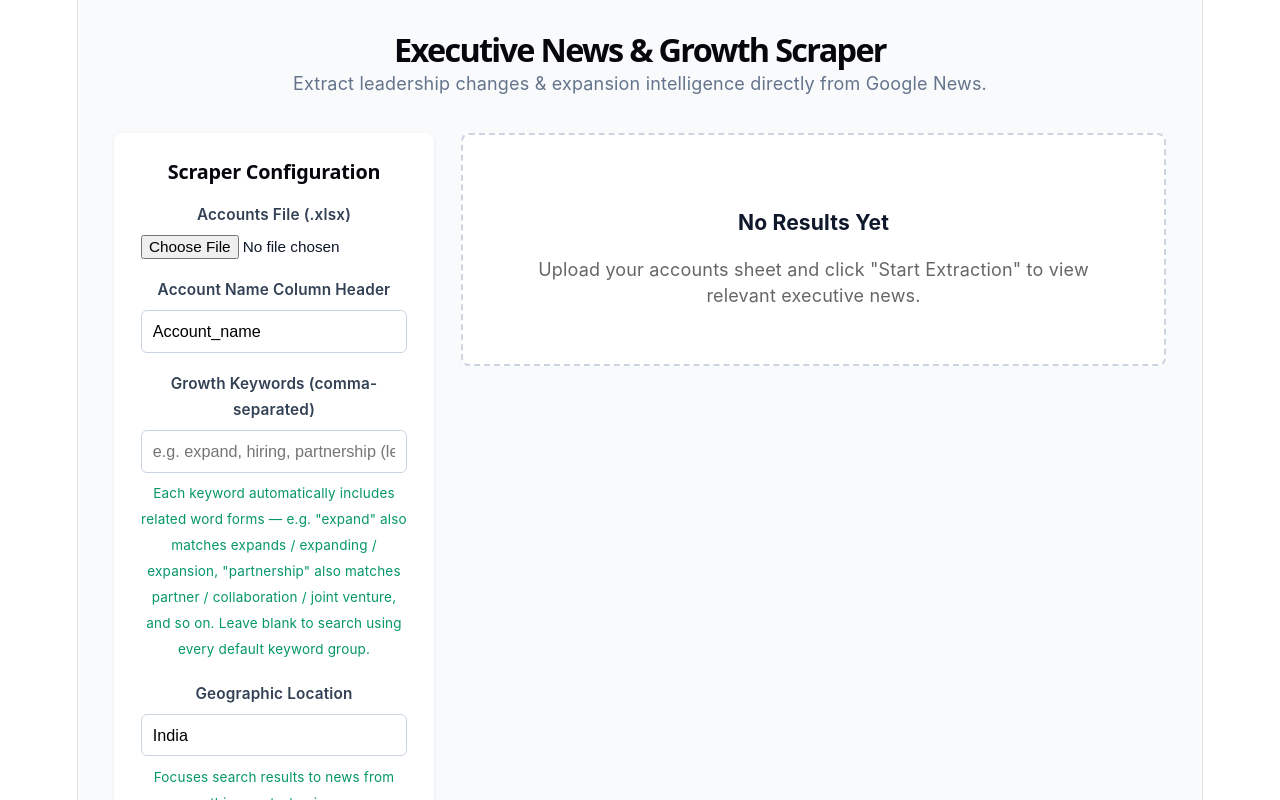
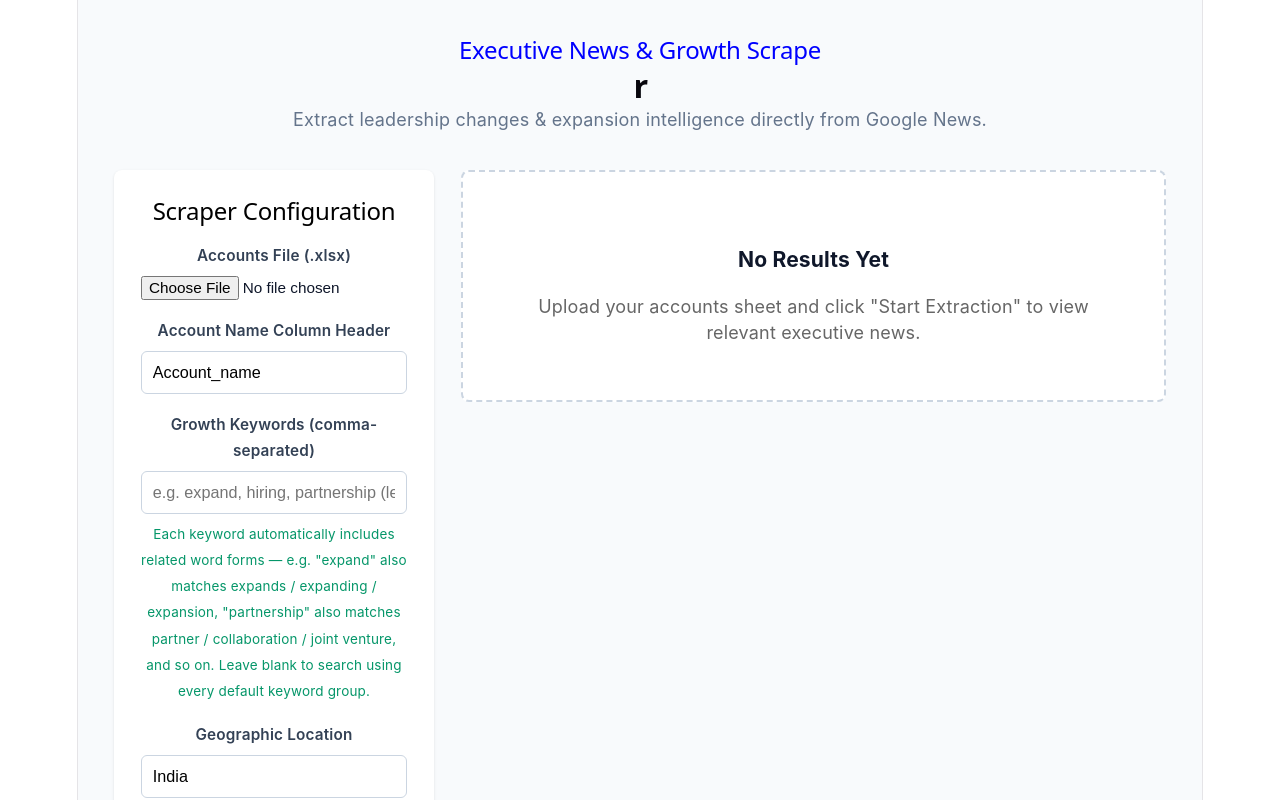
Before and after one commit to shivanshuno1/CBRE-NEWS-REAL-SCRAPER, a React (Vite) app in the folder Frontend/vite-project/: page / in a window 1280 px wide. Shown: the top 800 px of the page. Built offline with nearby package versions, Linux system fonts and the light colour scheme.

Commit message:
Corrected headings

```diff
--- a/Frontend/vite-project/src/App.jsx
+++ b/Frontend/vite-project/src/App.jsx
@@ -146,7 +146,7 @@ export default function App() {
   return (
     <div style={styles.container}>
       <header style={styles.header}>
-        <h1 style={styles.title}>Executive News & Growth Scraper</h1>
+        <h1 style={styles.title}><h2 style={{color:'blue'}}>Executive News & Growth Scrape</h2>r</h1>
         <p style={styles.subtitle}>
           Extract leadership changes & expansion intelligence directly from Google News.
         </p>
@@ -155,7 +155,7 @@ export default function App() {
       <div style={styles.layout}>
         {/* Left Panel */}
         <div style={styles.card}>
-          <h2 style={styles.cardTitle}>Scraper Configuration</h2>
+          <h2 style={styles.cardTitle}><h2 style={{color:'black'}}>Scraper Configuration</h2></h2>
           <form onSubmit={handleSubmit} style={styles.form}>
             <div style={styles.field}>
               <label style={styles.label}>Accounts File (.xlsx)</label>
```
